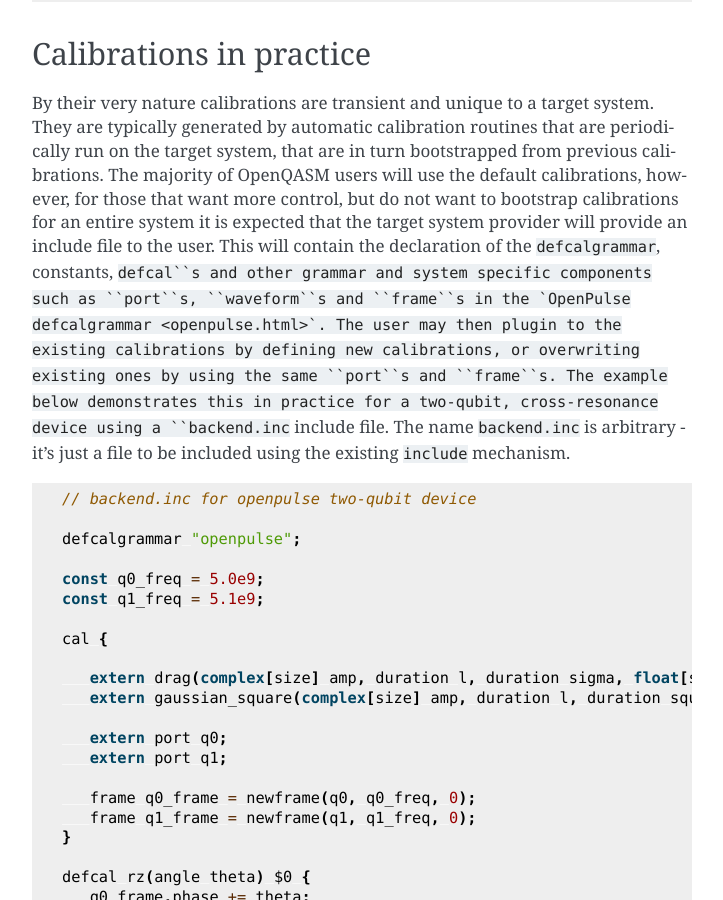
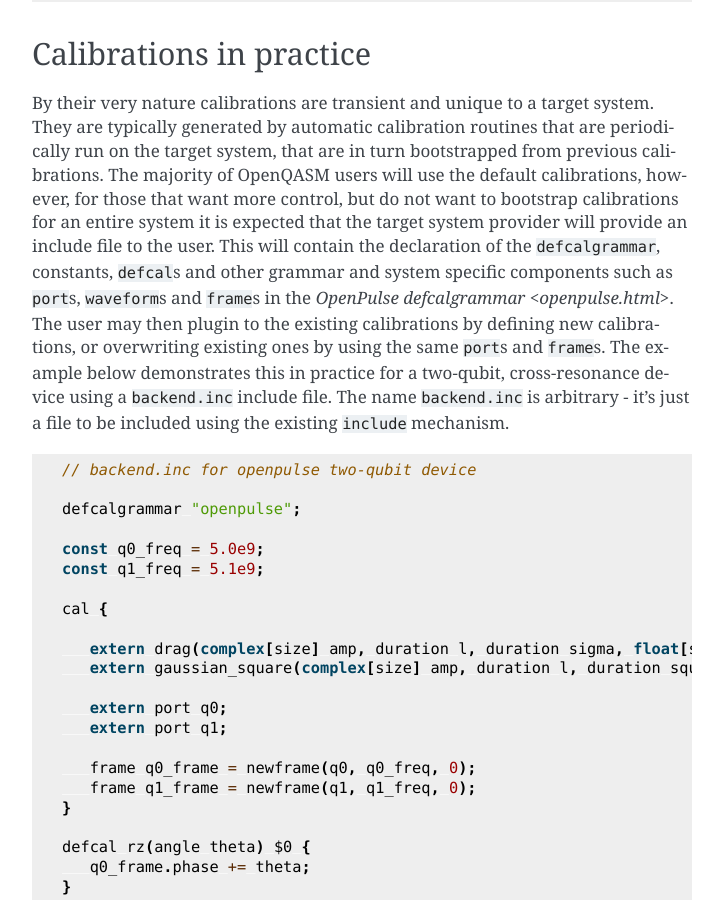
Before and after one commit to openqasm/openqasm, a Sphinx documentation site: the page built from source/language/pulses.rst, in a window 1280 px wide and 900 px high, scrolled down 3408 px. Shown: the whole window, without its empty margins (388-1111 px from the left). Built offline with Sphinx 7.4.7, drawn with Linux system fonts in a browser that asks for light colours; pages that are not in the unit, such as notebooks, are missing from menus; cross-references to code outside the pages are shown as plain code; some of the changed text lies outside the part shown.

```diff
--- a/source/language/pulses.rst
+++ b/source/language/pulses.rst
@@ -92,10 +92,10 @@ Users specify the grammar used inside ``defcal`` blocks with a
 
    defcalgrammar "openpulse";
 
-Note that ``defcal`` and ``gate`` communicate orthogonal information to the compiler. ``gate``'s
+Note that ``defcal`` and ``gate`` communicate orthogonal information to the compiler. ``gate``\s
 define unitary transformation rules to the compiler. The compiler may
 freely invoke such rules on operations while preserving the structure of
-a circuit as a collection of ``gate``'s and ``subroutine``'s. The ``defcal`` declarations instead define
+a circuit as a collection of ``gate``\s and ``subroutine``\s. The ``defcal`` declarations instead define
 elements of a symbol lookup table. As soon as the compiler replaces a ``gate``
 with a ``defcal`` definition, we have changed the fundamental structure of the
 circuit. Most of the time symbols in the ``defcal`` table will also have
@@ -176,10 +176,10 @@ The majority of OpenQASM users will use the default calibrations, however,
 for those that want more control, but do not want to bootstrap calibrations for an entire
 system it is expected that the target system provider will provide an include
 file to the user. This will contain the declaration of the ``defcalgrammar``, constants,
-``defcal``s and other grammar and system specific components such as ``port``s,
-``waveform``s and ``frame``s in the `OpenPulse defcalgrammar <openpulse.html>`. The user
+``defcal``\s and other grammar and system specific components such as ``port``\s,
+``waveform``\s and ``frame``\s in the `OpenPulse defcalgrammar <openpulse.html>`. The user
 may then plugin to the existing calibrations by defining new calibrations, or overwriting
-existing ones by using the same ``port``s and ``frame``s.
+existing ones by using the same ``port``\s and ``frame``\s.
 The example below demonstrates this in practice for a two-qubit,
 cross-resonance device using a ``backend.inc`` include file.
 The name ``backend.inc`` is arbitrary - it's just a file to be included using the
```
Also changed, not shown: source/language/openpulse.rst (+5 -5 lines).
